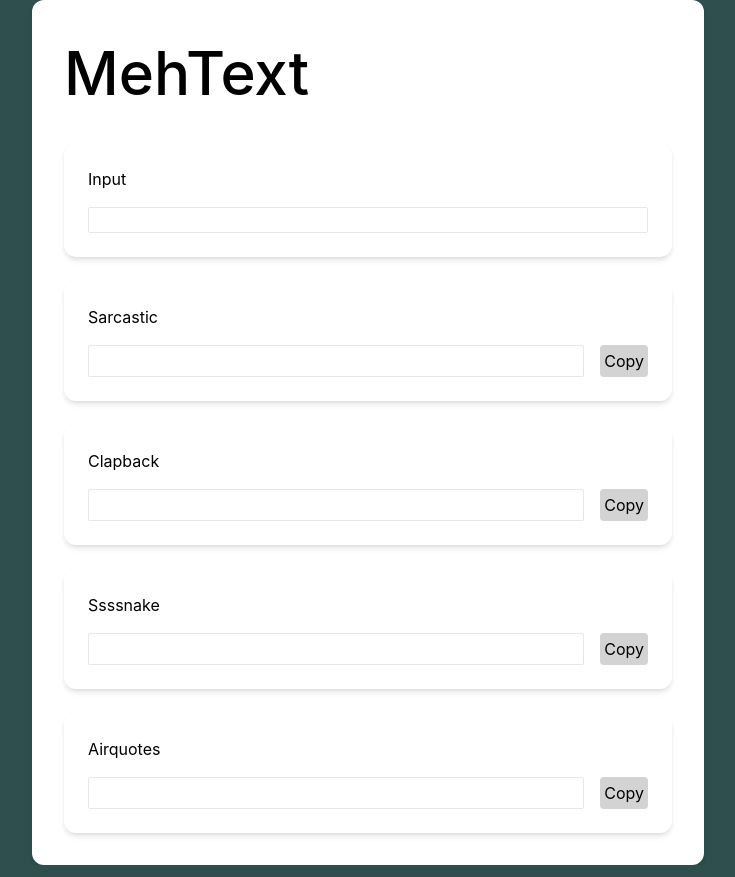
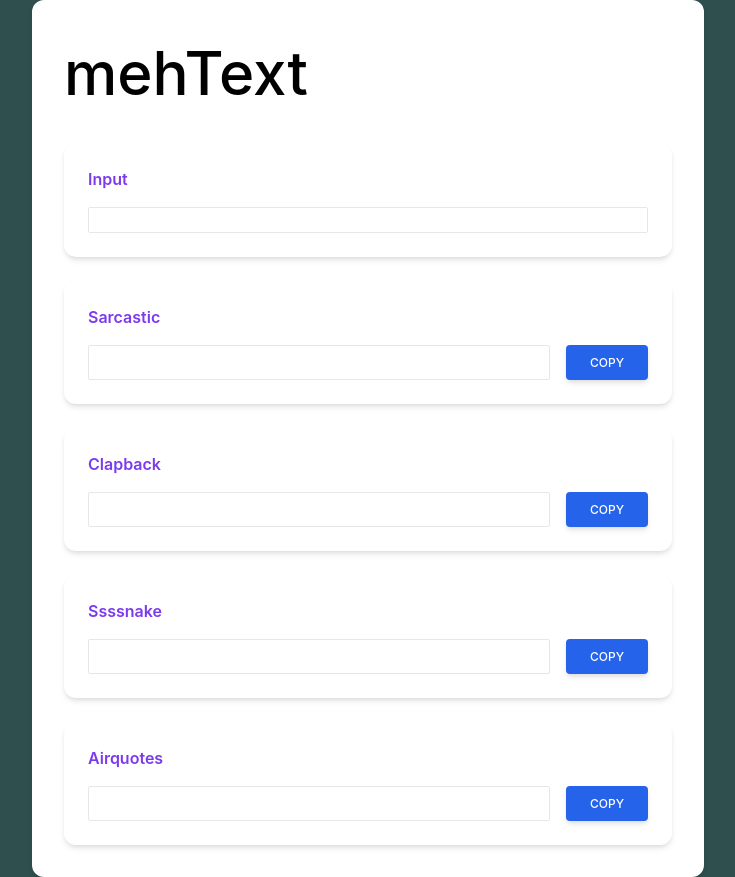
Before and after one commit to vancetran/mehtext, a React (Create React App) app: page / in a window 1280 px wide. Shown: the whole page, without its empty margins (272-1007 px from the left). Built offline with nearby package versions, Linux system fonts and the light colour scheme.

Commit message:
UI feedback for copying text

```diff
--- a/public/index.html
+++ b/public/index.html
@@ -24,7 +24,7 @@
       work correctly both with client-side routing and a non-root public URL.
       Learn how to configure a non-root public URL by running `npm run build`.
     -->
-    <title>Mehtext</title>
+    <title>mehText</title>
   </head>
   <body>
     <noscript>You need to enable JavaScript to run this app.</noscript>
--- a/src/components/Button.tsx
+++ b/src/components/Button.tsx
@@ -1,16 +1,22 @@
-import React from 'react'
+import React, { ButtonHTMLAttributes, MouseEventHandler } from 'react'
 
 type ButtonProps = {
   /** The text contents of the button */
   children: string
   /** The id of the button */
   id: string
+  /** the onClick handler of this button */
+  onClick: MouseEventHandler<HTMLButtonElement>
 }
 
 const Button = (props: ButtonProps) => {
   const { children = 'Button', ...rest } = props
   return (
-    <button {...rest} type="button">
+    <button
+      {...rest}
+      type="button"
+      className="inline-block px-6 py-2.5 bg-blue-600 text-white font-medium text-xs leading-tight uppercase rounded shadow-md hover:bg-blue-700 hover:shadow-lg focus:bg-blue-700 focus:shadow-lg focus:outline-none focus:ring-0 active:bg-blue-800 active:shadow-lg transition duration-150 ease-in-out"
+    >
       {children}
     </button>
   )
--- a/src/components/TextField.tsx
+++ b/src/components/TextField.tsx
@@ -1,4 +1,4 @@
-import React, { useEffect } from 'react'
+import React, { useEffect, useState } from 'react'
 import { noop } from 'lodash'
 import Button from './Button'
 import l10n from '../constants/translations.en'
@@ -19,15 +19,28 @@ const TextField = ({
   name,
   value,
 }: TextFieldProps) => {
+  const [copyButtonText, setCopyButtonText] = useState(l10n.main.copy)
+
   useEffect(() => {
     if (copyButton) {
       initializeCopyButton(`#${name}-button`, `#${name}-textField`)
     }
-  }, [copyButton, label])
+  }, [copyButton, name])
+
+  const handleButtonText = () => {
+    console.log('handleButtonText')
+    setCopyButtonText(l10n.main.copied)
+    setTimeout(() => setCopyButtonText(l10n.main.copy), 1000)
+  }
 
   return (
     <div className="p-6 bg-white rounded-xl shadow-md flex flex-col items-left space-y-4">
-      <label htmlFor={`${name}-textField`}>{label}</label>
+      <label
+        htmlFor={`${name}-textField`}
+        className="font-semibold text-purple-600"
+      >
+        {label}
+      </label>
       <div className="flex flex-row space-x-4">
         <input
           className="border w-full rounded-sm"
@@ -37,7 +50,11 @@ const TextField = ({
           onChange={(event) => handleChange(event)}
           value={value}
         />
-        {copyButton && <Button id={`${name}-button`}>{l10n.main.copy}</Button>}
+        {copyButton && (
+          <Button id={`${name}-button`} onClick={handleButtonText}>
+            {copyButtonText}
+          </Button>
+        )}
       </div>
     </div>
   )
--- a/src/constants/translations.en.ts
+++ b/src/constants/translations.en.ts
@@ -1,6 +1,7 @@
 const main = {
-  appTitle: 'MehText',
+  appTitle: 'mehText',
   copy: 'Copy',
+  copied: 'Copied!',
 }
 
 const textFields = {
```
